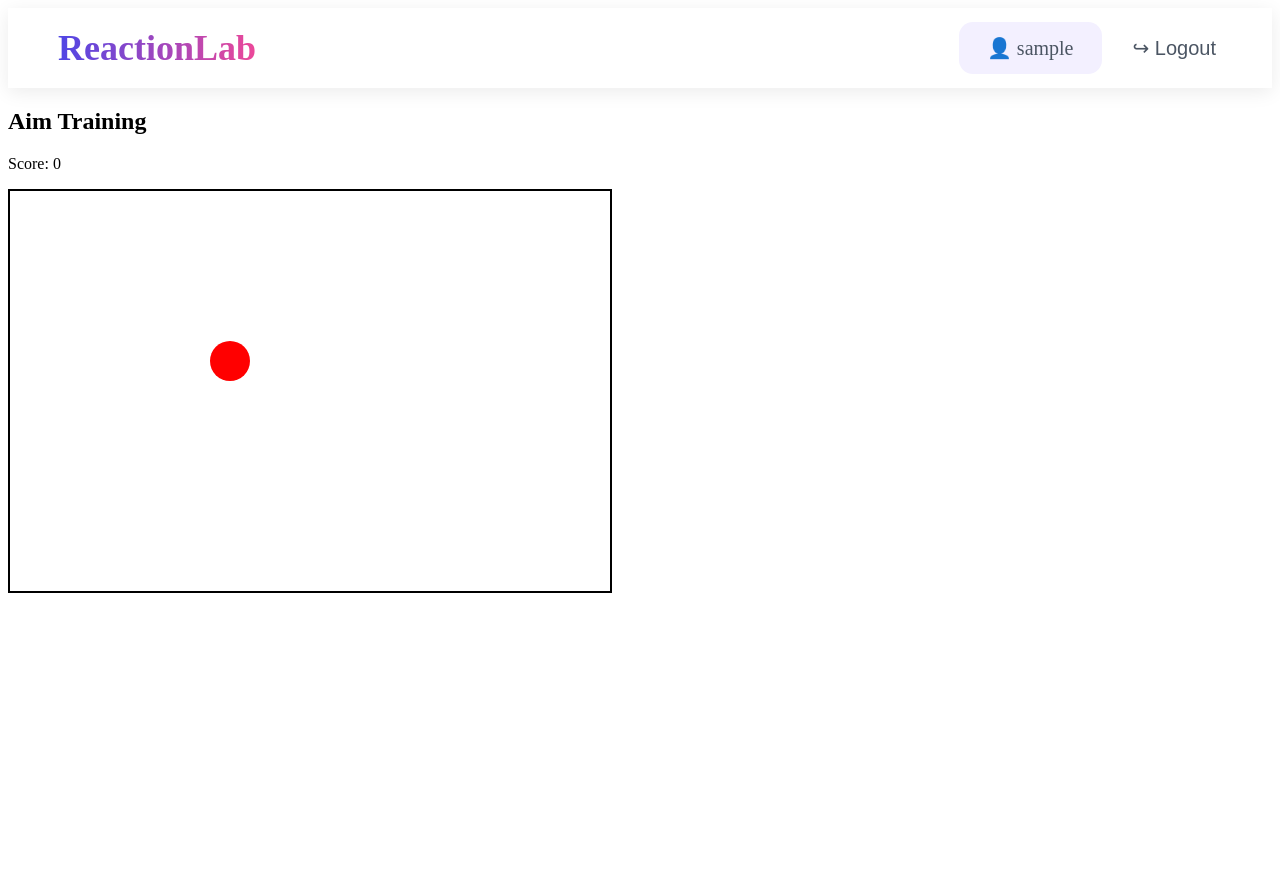
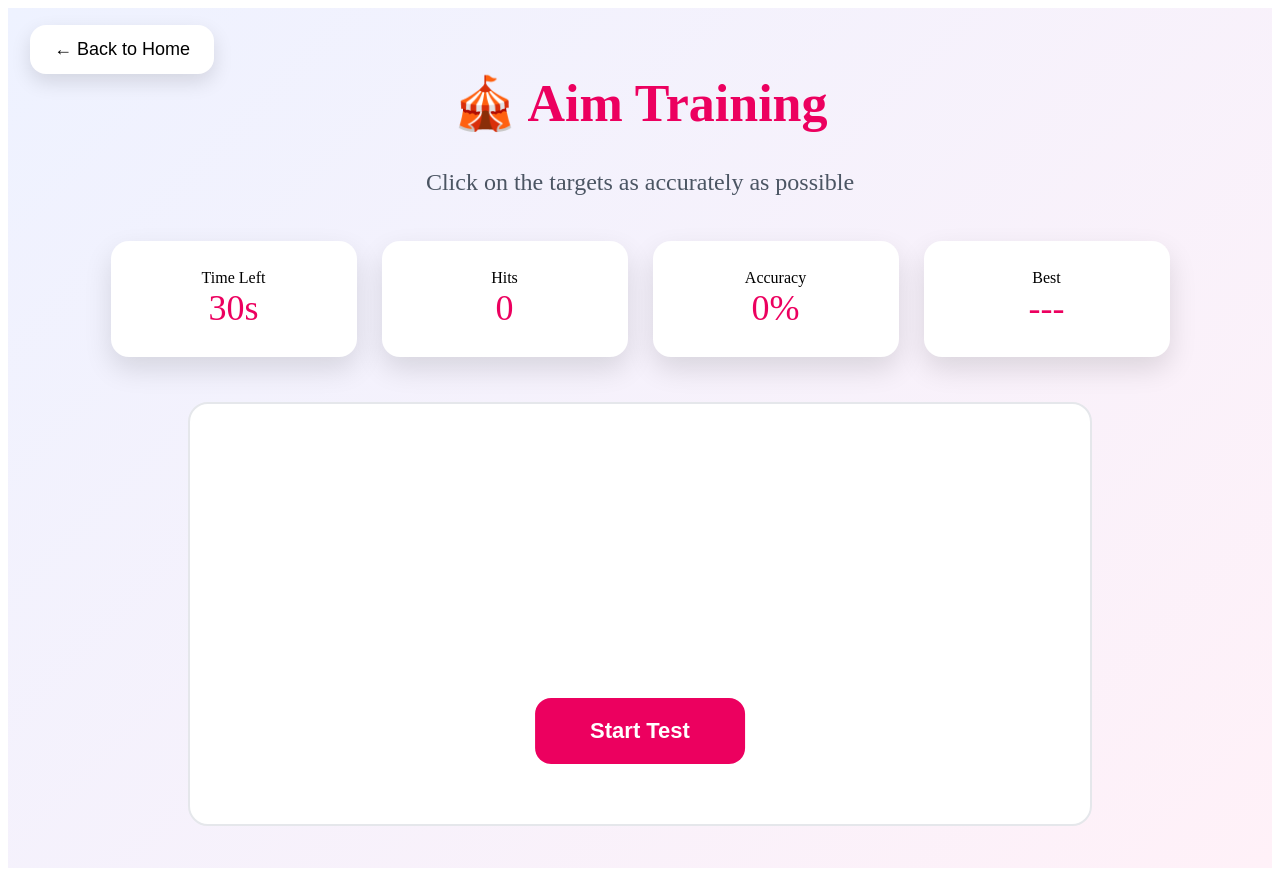
Before and after one commit to Antonnbb/Nettipeli, a React app in the folder nettipeli/frontend/: page /aim in a window 1280 px wide. Before the commit the page ends 800 px from the top, so only its background shows below. Built offline with nearby package versions, Linux system fonts and the light colour scheme; sample sign-in values are in the browser's storage; the HTML template or start-up script is replaced by a standard one.

Commit message:
tehty aimtraining peli toimivaksi ja muutettu sen ulkonäköä

```diff
--- /dev/null
+++ b/nettipeli/frontend/pages/aimtraining.css
@@ -0,0 +1,108 @@
+.aim-page {
+    min-height: 100vh;
+    text-align: center;
+    padding: 30px;
+    background: linear-gradient(135deg, #eef2ff, #fff1f8);
+}
+
+.aim-page h1 {
+    font-size: 52px;
+    color: #ec005f;
+}
+
+.aim-page p {
+    font-size: 24px;
+    color: #4b5563;
+}
+
+.aim-stats {
+    display: flex;
+    justify-content: center;
+    gap: 25px;
+    margin: 45px 0;
+}
+
+.aim-stats div {
+    background: white;
+    width: 190px;
+    padding: 28px;
+    border-radius: 18px;
+    box-shadow: 0 12px 28px rgba(0, 0, 0, 0.12);
+}
+
+.aim-stats span {
+    font-size: 36px;
+    color: #ec005f;
+}
+
+.aim-area {
+    position: relative;
+    width: 900px;
+    height: 420px;
+    margin: auto;
+    background: white;
+    border: 2px solid #e5e7eb;
+    border-radius: 20px;
+    overflow: hidden;
+}
+
+.aim-start-btn {
+    position: absolute;
+    left: 50%;
+    bottom: 60px;
+    transform: translateX(-50%);
+    padding: 20px 55px;
+    border: none;
+    border-radius: 16px;
+    background: #ec005f;
+    color: white;
+    font-size: 22px;
+    font-weight: bold;
+    cursor: pointer;
+}
+
+.target {
+    position: absolute;
+    width: 70px;
+    height: 70px;
+    border-radius: 50%;
+    background: #ec005f;
+    border: none;
+    cursor: pointer;
+}
+
+.aim-result-box {
+    position: absolute;
+    inset: 0;
+    background: rgba(255, 255, 255, 0.96);
+    display: flex;
+    flex-direction: column;
+    align-items: center;
+    justify-content: center;
+    border-radius: 20px;
+    text-align: center;
+    padding: 20px;
+}
+
+.aim-result-icon {
+  font-size: 80px;
+  margin-bottom: 15px;
+}
+
+.aim-result-box h2 {
+  font-size: 34px;
+  font-weight: 400;
+  margin: 10px 0;
+}
+
+.aim-result-box p {
+    font-size: 26px;
+    color: #4b5563;
+    margin-bottom: 35px;
+}
+
+.aim-result-box .aim-start-btn {
+  position: static;
+  transform: none;
+  margin-top: 10px;
+}
--- a/nettipeli/frontend/pages/aimtraining.jsx
+++ b/nettipeli/frontend/pages/aimtraining.jsx
@@ -1,50 +1,140 @@
-import { useState } from "react";
-import Navbar from "./navbar";
+import { useRef, useState } from "react";
+import { useNavigate } from "react-router-dom";
+import "./aimtraining.css";
 
 export default function AimTraining() {
-    const [target, setTarget] = useState({ x: 200, y: 150 });
+  const navigate = useNavigate();
+
   const [score, setScore] = useState(0);
+  const [timeLeft, setTimeLeft] = useState(30);
+  const [isRunning, setIsRunning] = useState(false);
+  const [best, setBest] = useState(
+    Number(localStorage.getItem("aimBestAcc")) || 0
+  );
+  const [target, setTarget] = useState({ x: 300, y: 180 });
+  const [clicks, setClicks] = useState(0);
+  const [misses, setMisses] = useState(0);
 
-    const moveTarget = () => {
+  const scoreRef = useRef(0);
+  const clicksRef = useRef(0);
+
+  const accuracy =
+    clicks > 0 ? Math.max(0, Math.round((score / clicks) * 100)) : 0;
+
+  const randomTarget = () => {
     setTarget({
-            x: Math.random() * 500,
-            y: Math.random() * 300,
+      x: Math.random() * 830,
+      y: Math.random() * 350,
     });
-        setScore(score + 1);
+  };
+
+  const hitTarget = (e) => {
+    e.stopPropagation();
+    if (!isRunning) return;
+
+    scoreRef.current += 1;
+    clicksRef.current += 1;
+
+    setScore(scoreRef.current);
+    setClicks(clicksRef.current);
+
+    randomTarget();
+  };
+
+  const missTarget = () => {
+    if (!isRunning) return;
+
+    clicksRef.current += 1;
+
+    setClicks(clicksRef.current);
+    setMisses((prev) => prev + 1);
+
+    randomTarget();
+  };
+
+  const startGame = () => {
+    scoreRef.current = 0;
+    clicksRef.current = 0;
+
+    setScore(0);
+    setClicks(0);
+    setMisses(0);
+    setTimeLeft(30);
+    setIsRunning(true);
+
+    randomTarget();
+
+    const timer = setInterval(() => {
+      setTimeLeft((prev) => {
+        if (prev <= 1) {
+          clearInterval(timer);
+          setIsRunning(false);
+
+          const finalAccuracy =
+            clicksRef.current > 0
+              ? Math.round((scoreRef.current / clicksRef.current) * 100)
+              : 0;
+
+          if (finalAccuracy > best) {
+            setBest(finalAccuracy);
+            localStorage.setItem("aimBestAcc", finalAccuracy);
+          }
+
+          return 0;
+        }
+
+        return prev - 1;
+      });
+    }, 1000);
   };
 
   return (
-        <>
-            <Navbar />
+    <div className="aim-page">
+      <button className="back-btn" onClick={() => navigate("/home")}>
+        ← Back to Home
+      </button>
 
-            <div>
-                <h2>Aim Training</h2>
-                <p>Score: {score}</p>
+      <h1>🎪 Aim Training</h1>
+      <p>Click on the targets as accurately as possible</p>
 
-                <div
-                    style={{
-                        width: "600px",
-                        height: "400px",
-                        border: "2px solid black",
-                        position: "relative",
-                    }}
-                >
+      <div className="aim-stats">
+        <div>Time Left<br /><span>{timeLeft}s</span></div>
+        <div>Hits<br /><span>{score}</span></div>
+        <div>Accuracy<br /><span>{accuracy}%</span></div>
+        <div>Best<br /><span>{best ? best + "%" : "---"}</span></div>
+      </div>
+
+      <div className="aim-area" onClick={missTarget}>
+        {!isRunning && timeLeft === 30 && (
+          <button className="aim-start-btn" onClick={startGame}>
+            Start Test
+          </button>
+        )}
+
+        {!isRunning && timeLeft === 0 && (
+          <div className="aim-result-box">
+            <div className="aim-result-icon">🎯</div>
+
+            <h2>
+              Final Accuracy: <span>{accuracy}%</span>
+            </h2>
+
+            <p>{score} hits out of {clicks} clicks</p>
+
+            <button className="aim-start-btn" onClick={startGame}>
+              Play Again
+            </button>
+          </div>
+        )}
+
+        {isRunning && (
           <button
-                        onClick={moveTarget}
-                        style={{
-                            position: "absolute",
-                            left: target.x,
-                            top: target.y,
-                            width: "40px",
-                            height: "40px",
-                            borderRadius: "50%",
-                            background: "red",
-                            border: "none",
-                            cursor: "pointer",
-                        }}
+            className="target"
+            onClick={hitTarget}
+            style={{ left: target.x, top: target.y }}
           />
+        )}
       </div>
     </div>
-        </>
   );
 }
```
Lines whose indentation alone changed are shown as unchanged.
